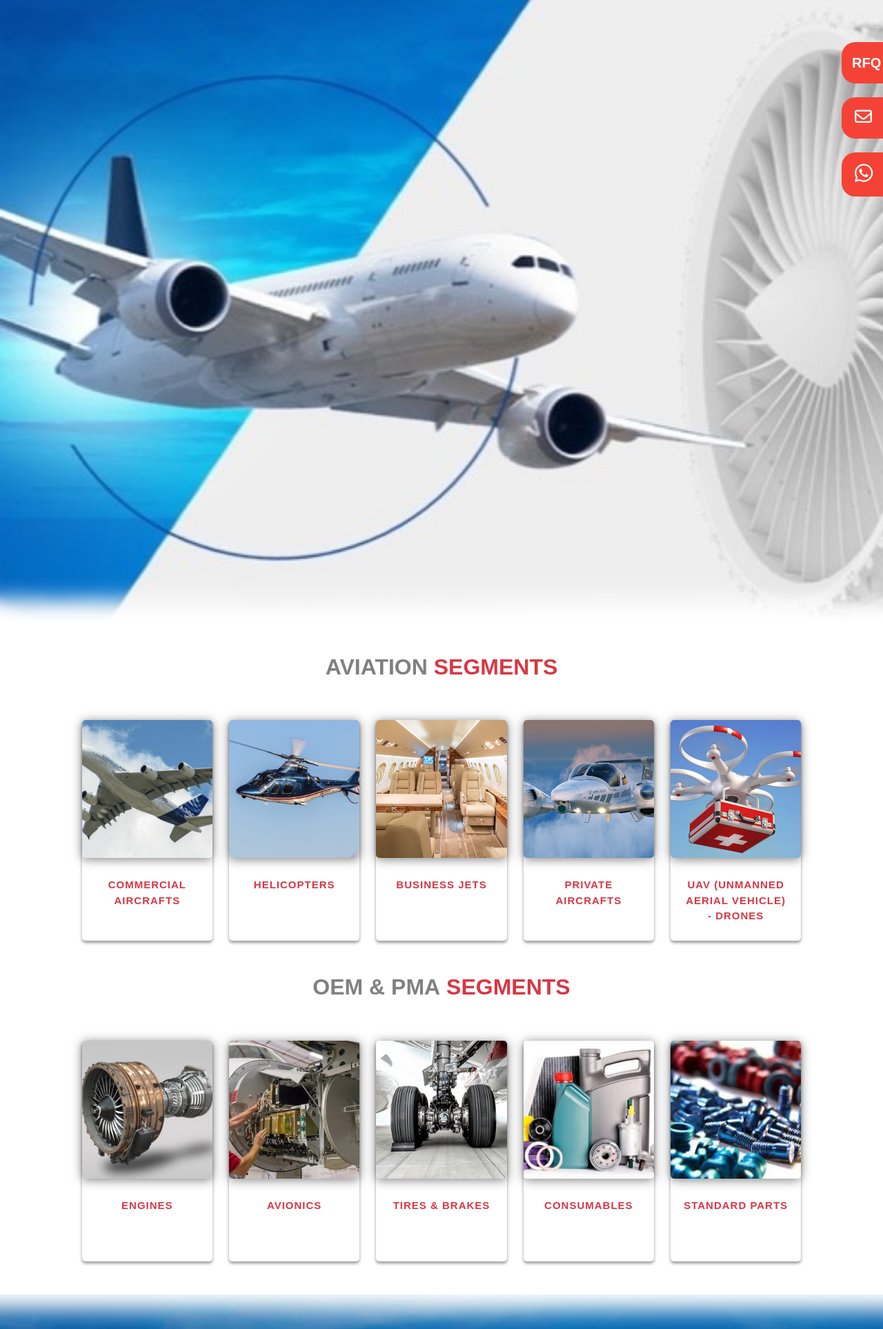
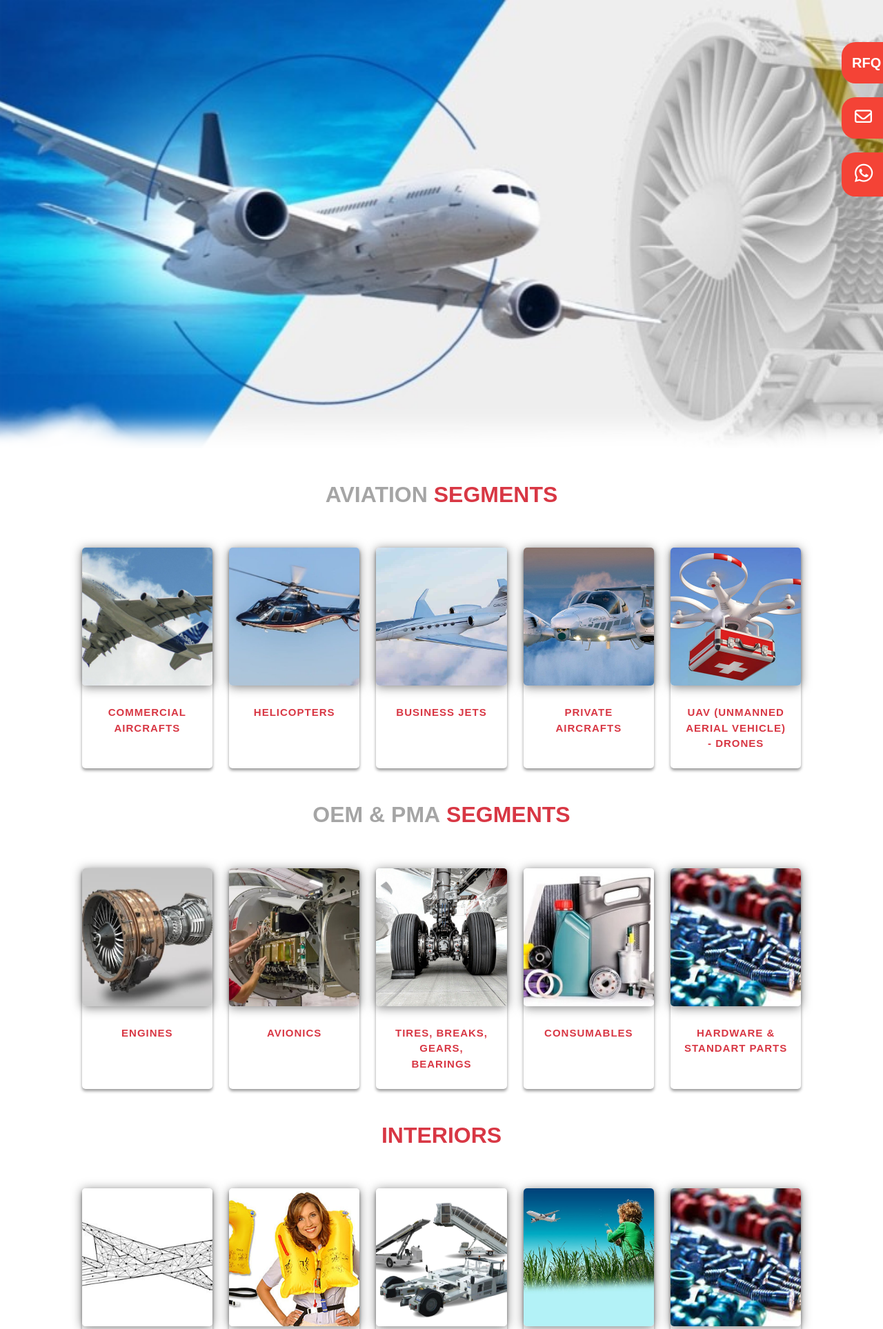
Before and after one commit to mfkrdmn/DR-reka-Company-Website-Project, a Django app: page /aviation in a window 1280 px wide. Shown: the part 109-2036 px from the top of the page at 69% size. Run offline with Django 4.2, Linux system fonts and the light colour scheme; parts of the project's set-up code (start-up, migrations or seed data) failed here and were passed over; some libraries are stand-ins or nearby versions; some web fonts are replaced.

Commit message:
last edits saved

```diff
--- a/project/landing/views.py
+++ b/project/landing/views.py
@@ -39,7 +39,7 @@ full name= {}
         'Sipariş',
         govde,
         'rekaglobal1@gmail.com',
-        ['aog@rekaglobal.com'],
+        ['mfkrdmn@gmail.com'],
         reply_to=['rekaglobal1@gmail.com'],
         headers={'Message-ID': 'foo'},
     )
--- a/project/templates/aviation.html
+++ b/project/templates/aviation.html
@@ -87,25 +87,6 @@
 }
 
 
-
-@media only screen and (min-width: 100px) {
-  /* For phones: */
-  .aviation-top-img {height: 250px;};
-
-}
-
-@media only screen and (min-width: 600px) {
-  /* For tablets: */
-  .aviation-top-img {height: 650px;};
-
-}
-
-@media only screen and (min-width: 1300px) {
-  /* For desktop: */
-  .aviation-top-img {height: 800px;};
-
-}
-
 @media only screen and (min-width: 100px) {
   /* For phones: */
   .card-flyer{height: 280px;};
@@ -146,37 +127,53 @@
       background: url('/static/images/aviation/aviation_top_plane.jpg')  no-repeat;
       box-shadow: 0px -60px 30px -30px  white inset;
       width: 100%;
-      height: 900px;
+      height: 100%;
       background-size: cover;
       background-position: center;
+
     }
 
     .tt2{
       background: url('/static/images/aviation/aviationbottom.jpg')  no-repeat;
       box-shadow: 0px 56px 34px -33px white inset;
       width: 100%;
-      height: 900px;
+      height: 100%;
       background-size: cover;
       background-position: center;
     }
 
+    @media only screen and (min-width: 100px) {
+  /* For phones: */
+  .aviationimg {height: 250px;};
+
+}
+
+@media only screen and (min-width: 600px) {
+  /* For tablets: */
+  .aviationimg {height: 650px;};
+
+}
+
+@media only screen and (min-width: 1300px) {
+  /* For desktop: */
+  .aviationimg {height: 800px;};
+
+}
+
 </style>
 
-<div class="container-fluid m-0 p-0 ">
+<div class="container-fluid m-0 p-0 aviationimg">
   <div class="row tt m-0">
 
   </div>
 </div>
-
-
-
        <!-- Topic Cards -->
       <div id="cards_landscape_wrap-2" style="background-color: white !important;">
         <div class="container-fluid">
             <div class="row justify-content-center mt-5">
 
               <h2>
-                <span style="color: gray; text-transform: uppercase;"><b>AVIATION</b></span> <span style="text-transform: uppercase;"><b>Segments</b></span>
+                <span style="color: rgb(165, 165, 165); text-transform: uppercase;"><b>AVIATION</b></span> <span style="text-transform: uppercase;"><b>Segments</b></span>
                </h2>
               <div class="col-6 col-md-3 col-lg-2 test"  >
                       <a href="">
@@ -253,7 +250,7 @@
         <div class="row justify-content-center mt-5">
           <div class="col-12">
               <h2>
-                <span style="color: gray;"> <b>OEM & PMA</b></span> <span><b>SEGMENTS</b></span>
+                <span style="color: rgb(165, 165, 165);"> <b>OEM & PMA</b></span> <span><b>SEGMENTS</b></span>
               </h2>
           </div>
         </div>
@@ -296,7 +293,7 @@
                             <img src="{% static 'images/aviation/aviation5.jpg' %}" alt="" class="picfit" />
                           </div>
                       <div class="text-container d-flex align-items-center justify-content-center ">
-                              <span class="hsixtitles">{% translate "TIRES & BRAKES" %}</span>
+                              <span class="hsixtitles">{% translate "Tires, Breaks, Gears, Bearings" %}</span>
                           </div>
                       </div>
                   </div>
@@ -324,20 +321,99 @@
                           <img src="{% static 'images/aviation/aviation3.jpg' %}" alt="" class="picfit" />
                         </div>
                     <div class="text-container d-flex align-items-center justify-content-center ">
-                            <span class="hsixtitles">{% translate "STANDARD PARTS" %}</span>
+                            <span class="hsixtitles">{% translate "Hardware & Standart Parts" %}</span>
                         </div>
                     </div>
                 </div>
             </a>
         </div>
       </div>
+      <div class="row justify-content-center mt-5">
+        <div class="col-12">
+            <h2>
+             <span><b>INTERIORS</b></span>
+            </h2>
+        </div>
+      </div>
+      <div class="row justify-content-center">
+        <div class="col-6  col-md-3 col-lg-2" >
+            <a href="">
+                <div class="card-flyer">
+                    <div class="text-box">
+                        <div class="image-box">
+                          <img src="{% static 'images/aviation/aviation12.jpg' %}" alt=""  class="picfit"/>
+                        </div>
+                    <div class="text-container d-flex align-items-center justify-content-center ">
+                            <span class="hsixtitles">{% translate "Structual" %}</span>
+                        </div>
+                    </div>
+                </div>
+            </a>
+        </div>
+        <div class="col-6 col-md-3 col-lg-2" >
+          <a href="">
+              <div class="card-flyer">
+                  <div class="text-box">
+                      <div class="image-box">
+                        <img src="{% static 'images/aviation/aviation13.jpg' %}" alt=""  class="picfit"/>
+                      </div>
+                  <div class="text-container d-flex align-items-center justify-content-center ">
+                          <span class="hsixtitles">{% translate "Safety & Oxygen" %}</span>
+                      </div>
+                  </div>
+              </div>
+          </a>
+      </div>
+      <div class="col-6 col-md-2 col-lg-2" >
+        <a href="">
+            <div class="card-flyer">
+                <div class="text-box">
+                    <div class="image-box">
+                      <img src="{% static 'images/aviation/aviation14.jpg' %}" alt="" class="picfit" />
+                    </div>
+                <div class="text-container d-flex align-items-center justify-content-center ">
+                        <span class="hsixtitles">{% translate "Ground Supporting Equipments" %}</span>
+                    </div>
+                </div>
+            </div>
+        </a>
+    </div>
+    <div class="col-6 col-md-3 col-lg-2" >
+        <a href="">
+            <div class="card-flyer">
+                <div class="text-box">
+                    <div class="image-box">
+                      <img src="{% static 'images/aviation/aviation15.jpg' %}" alt="" class="picfit" />
+                    </div>
+                <div class="text-container d-flex align-items-center justify-content-center ">
+                        <span class="hsixtitles">{% translate "Sustainable Aviation Solutions" %}</span>
+                    </div>
+                </div>
+            </div>
+        </a>
+    </div>
+    <div class="col-6  col-md-3 col-lg-2" >
+      <a href="">
+          <div class="card-flyer">
+              <div class="text-box">
+                  <div class="image-box">
+                    <img src="{% static 'images/aviation/aviation3.jpg' %}" alt="" class="picfit" />
+                  </div>
+              <div class="text-container d-flex align-items-center justify-content-center ">
+                      <span class="hsixtitles">{% translate "Hardware & Standart Parts" %}</span>
+                  </div>
+              </div>
+          </div>
+      </a>
+  </div>
+</div>
         </div>
     </div>
 </div>
 
 
 
-<div class="container-fluid m-0 mt-5 p-0 ">
+<div class="container-fluid m-0 mt-5 p-0 aviationimg">
   <div class="row tt2 m-0">
 
   </div>
--- a/project/templates/base.html
+++ b/project/templates/base.html
@@ -141,13 +141,18 @@
         <!-- end header section -->
 
         <div id="mySidenav" class="sidenav">
-          <a href="#" id="about" data-bs-toggle="modal" data-bs-target="#staticBackdrop"> <span style="font-weight: 700;">RFQ</span> </a>
-          <a href="mailto:aog@rekaglobal.com"  id="mail"><i class="fa-regular fa-envelope ms-1" style="font-size: 25px;"></i></a>
-          <a target="_blank" href="https://wa.me/+905079009077" id="projects"><i class="fa-brands fa-whatsapp  ms-1" style="font-size: 30px;"></i></a>
+          <a href="#" id="about" data-bs-toggle="modal" data-bs-target="#staticBackdrop"> <span
+              style="font-weight: 700;">RFQ</span> </a>
+          <a href="mailto:aog@rekaglobal.com" id="mail"><i class="fa-regular fa-envelope ms-1"
+              style="font-size: 25px;"></i></a>
+          <a href="https://wa.me/+905079009077" id="projects"><i class="fa-brands fa-whatsapp  ms-1"
+              style="font-size: 30px;"></i></a>
         </div>
 
+
         <!-- Modal -->
-<div class="modal fade" id="staticBackdrop" data-bs-backdrop="static" data-bs-keyboard="false" tabindex="-1" aria-labelledby="staticBackdropLabel" aria-hidden="true">
+        <div class="modal fade" id="staticBackdrop" data-bs-backdrop="static" data-bs-keyboard="false" tabindex="-1"
+          aria-labelledby="staticBackdropLabel" aria-hidden="true">
           <div class="modal-dialog">
             <div class="modal-content">
               <div class="modal-header bg-danger">
@@ -160,25 +165,29 @@
                   <label for="fname">Part Number *:</label><br>
                   <input class="w-100" type="text" id="fname" name="PartNumber" required><br><br>
                   <label for="lname">Description:</label><br>
-          <input class="w-100" type="text" id="lname" name="Description" ><br><br>
+                  <input class="w-100" type="text" id="lname" name="Description"><br><br>
                   <label for="lname">Quantity *:</label><br>
                   <input class="w-100" type="text" id="lname" name="Quantity" required><br><br>
                   <label for="lname">Condition:</label><br>
-          <input class="w-100" type="text" id="lname" name="Condition" ><br><br>
+                  <input class="w-100" type="text" id="lname" name="Condition"><br><br>
                   <label for="lname">Mail *:</label><br>
                   <input class="w-100" type="email" id="lname" name="Mail" required><br><br>
                   <label for="lname">Telephone:</label><br>
-          <input class="w-100" type="tel" id="lname" name="Telephone" ><br><br>
+                  <input class="w-100" type="tel" id="lname" name="Telephone"><br><br>
                   <label for="lname">Company Name:</label><br>
-          <input class="w-100" type="text" id="lname" name="CompanyName" ><br><br>
+                  <input class="w-100" type="text" id="lname" name="CompanyName"><br><br>
                   <label for="lname">Name Surname:</label><br>
-          <input class="w-100" type="text" id="lname" name="fullname" ><br><br>
+                  <input class="w-100" type="text" id="lname" name="fullname"><br><br>
 
               </div>
               <div class="modal-footer" style="justify-content: center !important">
-        <button type="button"  class="btn btn-secondary" data-bs-dismiss="modal">Close</button>
-        <input type="submit" class="btn btn-danger" value="Submit">
+                <button type="button" class="btn btn-secondary" data-bs-dismiss="modal">Close</button>
+                <input type="submit" class="btn btn-danger" value="Submit"  onclick="myAlertTop()">
                 </form>
+                <div class="myAlert-top alert alert-info">
+                  <a href="#" class="close" data-dismiss="alert" aria-label="close">&times;</a>
+                  <strong>RFQ is submitted successfully!</strong> Our sales team will contact with you in 48 hours.
+                </div>
               </div>
             </div>
           </div>
--- a/project/templates/career.html
+++ b/project/templates/career.html
@@ -43,14 +43,14 @@
       background: url('/static/images/career2.jpg')  no-repeat;
       box-shadow: 0px 0px 0px 0px white inset, 0px -100px 30px 0 white inset;
       width: 100%;
-      height: 700px;
+      height: 100%;
       background-size: cover;
       background-position: center;
     }
 
 </style>
 
-<div class="container-fluid m-0 p-0 ">
+<div class="container-fluid m-0 p-0 career-top-img">
   <div class="row tt">
 
   </div>
@@ -62,7 +62,7 @@
     <div class="col-lg-12 text-center">
         <h2 style="color: red;">{% translate "Join Our Global Team" %}</h2>
         <h4>
-            <a href="mailto:aog@rekaglobal.com"  style="color: gray;" > career@rekaglobal.com</a>
+            <a href="mailto:aog@rekaglobal.com"  style="color: rgb(165, 165, 165);" > career@rekaglobal.com</a>
 
             </h4>
     </div>
--- a/project/templates/finance.html
+++ b/project/templates/finance.html
@@ -39,14 +39,14 @@
       background: url('/static/images/finance.jpg')  no-repeat;
       box-shadow: 0px -60px 30px -30px  white inset;
       width: 100%;
-      height: 700px;
+      height: 100%;
       background-size: cover;
       background-position: center;
     }
 
 </style>
 
-<div class="container-fluid m-0 p-0 ">
+<div class="container-fluid m-0 p-0 finance-top-img">
   <div class="row tt">
 
   </div>
--- a/project/templates/rec.html
+++ b/project/templates/rec.html
@@ -54,7 +54,7 @@
       background: url('/static/images/rec.jpg')  no-repeat;
       box-shadow: 0px 0px 0px 0px white inset, 0px -100px 30px 0 white inset;
       width: 100%;
-      height: 900px;
+      height: 100%;
       background-size: cover;
       background-position: center;
     }
@@ -62,7 +62,7 @@
 
 </style>
 
-<div class="container-fluid m-0 p-0 tt">
+<div class="container-fluid m-0 p-0 rec-top-img">
     <div class="row tt">
 
     </div>
@@ -72,7 +72,7 @@
     <div class="row">
         <div class="col-12 text-center">
           <h2>
-            <span style="color: gray;"><b>  {% translate "Real Estate" %} & </b></span> <span><b>  {% translate "Construction" %} </b></span>
+            <span style="color: rgb(165, 165, 165);"><b>  {% translate "Real Estate" %} & </b></span> <span><b>  {% translate "Construction" %} </b></span>
         </h2> <hr>
             <p class="recp">{% translate "As a part of group companies, Reka RE & C  serves comprehensive commercial development consultancy, real estate management, leasing solutions & tenant-mix optimization to localized projects with a wide aspect of globalized know-how." %}</p>
             <p class="recp">{% translate "Trustful commercial property partner for long term localization. Project management specialized in industrial, mall, office and mixed use developments. Licenced real estate agents for professional leasing and Tenant Mix solutions." %} </p>
```
Also changed, not shown: project/templates/ec.html (+5 -5 lines), project/templates/index.html (+24 -16 lines), project/db.sqlite3, project/static/images/aviation/aviation11.jpg, project/static/images/aviation/aviation12.jpg (added), project/static/images/aviation/aviation13.jpg (added), project/static/images/aviation/aviation14.jpg (added), project/static/images/aviation/aviation15.jpg (added), project/static/images/world.png (added). Lines whose indentation alone changed are shown as unchanged.
